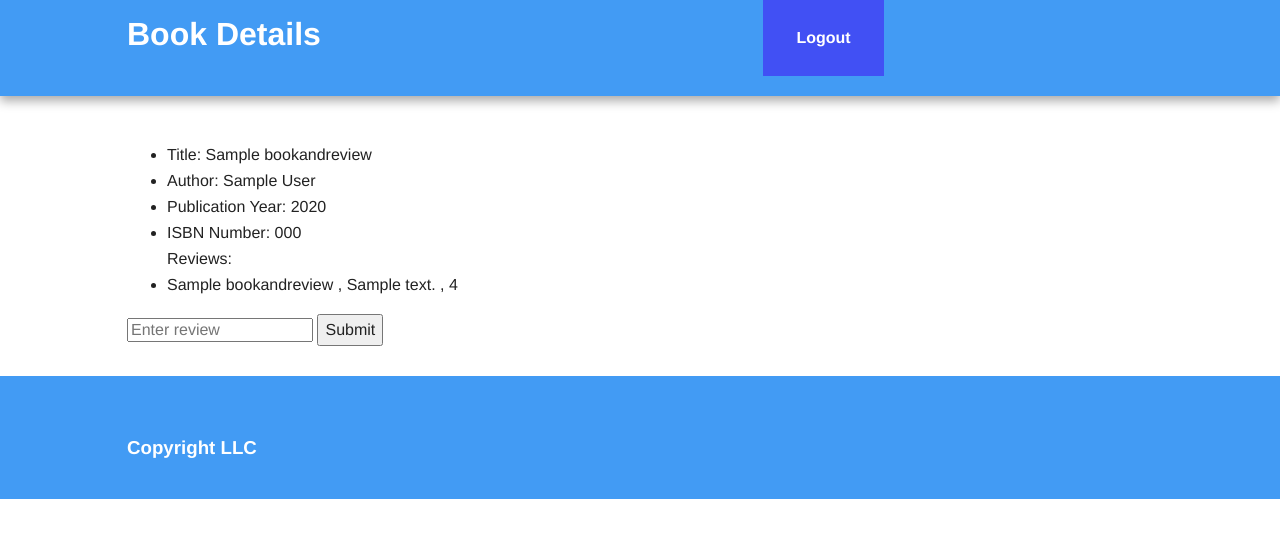
After one commit to i4ali/ImransBookReviewWebsite, a Flask app: template imransbookreviewapp/templates/bookdetails.html in a window 1280 px wide. The commit adds this page. Shown: the top 538 px of the page. Run offline with Flask 2, Linux system fonts and the light colour scheme; the template is opened without the code that fills it: most values are stand-ins (such as "Sample title", 1, 10 or a date in 2020).

Commit message:
book details page with reviews showing

```diff
--- a/imransbookreviewapp/application.py
+++ b/imransbookreviewapp/application.py
@@ -25,7 +25,7 @@ db = scoped_session(sessionmaker(bind=engine))
 @app.route("/")
 def index():
     # if user logged in
-    if session.get('logged_in') == True:
+    if session.get('logged_in'):
         return render_template("main.html")
     else:
         return render_template("login.html")
@@ -42,24 +42,44 @@ def login():
     name = request.form.get("name")
     password = request.form.get("password")
     # if user doesn't exist in database, add him
+    # TODO instead of seeing if doesnt exists in DB and add him/her directly create a registration
+    # page and have user registered there
     if db.execute("SELECT * from users where name = :name", {"name": name}).rowcount == 0:
         db.execute("INSERT INTO users(name,password) VALUES(:name,:password)", {"name": name, "password": password})
         db.commit()
     # set logged_in variable to true
     session['logged_in'] = True
+    session['user'] = name
     return redirect(url_for("index"))
+
 
 @app.route("/search", methods=["POST"])
 def books():
     search = request.form.get("search")
     # search doesnt return any result
+    #TODO add search by title, author
     if db.execute("SELECT * from books where isbn = :search", {"search":search}).rowcount == 0:
         return render_template("error.html", text="no results found")
-    books=db.execute("SELECT * from books where isbn = :search", {"search": search}).fetchall()
+    books = db.execute("SELECT * from books where isbn = :search", {"search": search}).fetchall()
     return render_template("books.html", books=books)
 
 
-
+@app.route("/bookdetails/<string:title>", methods=["GET", "POST"])
+def bookdetails(title):
+    if request.method == "POST":
+        review = request.form.get("review")
+        user_id = db.execute("SELECT id from users where name = :name", {"name":session['user']}).fetchone()
+        book_id = db.execute("SELECT id from books where title = :title", {"title": title}).fetchone()
+        db.execute("INSERT INTO book_users VALUES(:book_id,:user_id,:comment,:rating)", {"book_id":book_id[0], "user_id":user_id[0],
+                                                                                       "comment":review,"rating":0})
+        db.commit()
+        return redirect(url_for("bookdetails", title = title))
+    elif request.method == "GET":
+        book = db.execute("SELECT * from books where title = :title", {"title": title}).fetchone()
+        # reviews = db.execute("SELECT user_id,comment,rating from book_users where book_id = :book_id and comment is not NULL", {"book_id": book.id}).fetchall()
+        reviews = db.execute("SELECT BU.user_id, U.name, BU.comment, BU.rating from book_users BU JOIN "
+                   "users U ON BU.user_id = U.id and BU.comment is not NULL and BU.book_id = :book_id", {"book_id": book.id}).fetchall()
+        return render_template("bookdetails.html", bookandreviews=[book, reviews])
 
 
 if __name__ == '__main__':
--- /dev/null
+++ b/imransbookreviewapp/templates/bookdetails.html
@@ -0,0 +1,35 @@
+{% extends "index.html" %}
+{% block heading %}
+    Book Details
+{% endblock %}
+{% block body %}
+    <ul>
+        <li>
+            Title: {{ bookandreviews[0].title }}
+        </li>
+        <li>
+            Author: {{ bookandreviews[0].author }}
+        </li>
+        <li>
+            Publication Year: {{ bookandreviews[0].year}}
+        </li>
+        <li>
+            ISBN Number: {{ bookandreviews[0].isbn }}
+        </li>
+        Reviews:
+        {% for review in bookandreviews[1] %}
+            <li>
+                {{ review.name }} , {{ review.comment }} , {{ review.rating }}
+            </li>
+        {% endfor %}
+    </ul>
+    <form action="{{ url_for('bookdetails', title = bookandreviews[0].title) }}" method="post">
+        <div>
+            <input name="review" placeholder="Enter review">
+            <button>Submit</button>
+        </div>
+    </form>
+{% endblock %}
+{% block logout %}
+    <a href="{{ url_for('logout') }}">Logout</a>
+{% endblock %}
--- a/imransbookreviewapp/templates/error.html
+++ b/imransbookreviewapp/templates/error.html
@@ -1,4 +1,4 @@
-{% extends "base.html" %}
+{% extends "index.html" %}
 {% block heading %}
     ERROR PAGE
 {% endblock %}
--- a/imransbookreviewapp/templates/index.html
+++ b/imransbookreviewapp/templates/index.html
@@ -22,8 +22,6 @@
                 <nav>
                     <ul>
                         <li>{% block logout %}{% endblock %}</li>
-                        <li><a href="#">TBD</a></li>
-                        <li><a href="#">TBD</a></li>
                     </ul>
                 </nav>
             </header>
@@ -31,16 +29,14 @@
 
         <div class="main-container">
             <div class="main wrapper clearfix">
-
                 {% block body %}
                 {% endblock %}
-
-            </div> <!-- #main -->
-        </div> <!-- #main-container -->
+            </div>
+        </div>
 
         <div class="footer-container">
             <footer class="wrapper">
-                <h3>footer</h3>
+                <h3>Copyright LLC</h3>
             </footer>
         </div>
 
```
Also changed, not shown: imransbookreviewapp/templates/base.html (added, +10 -0 lines), imransbookreviewapp/templates/books.html (+6 -1 lines), imransbookreviewapp/templates/main.html (line endings or trailing spaces), 2 other files.
